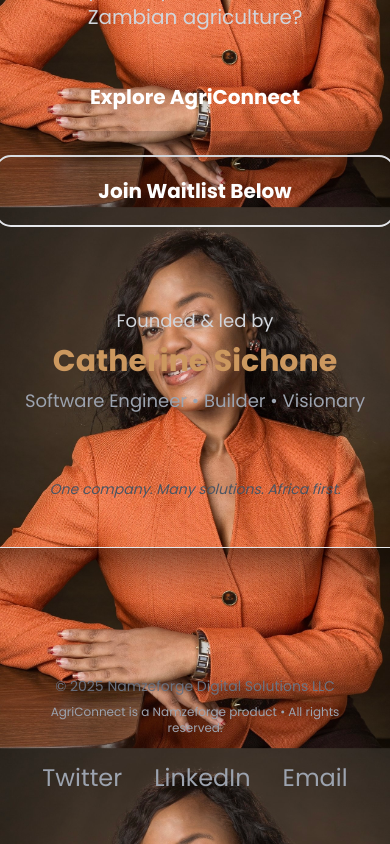
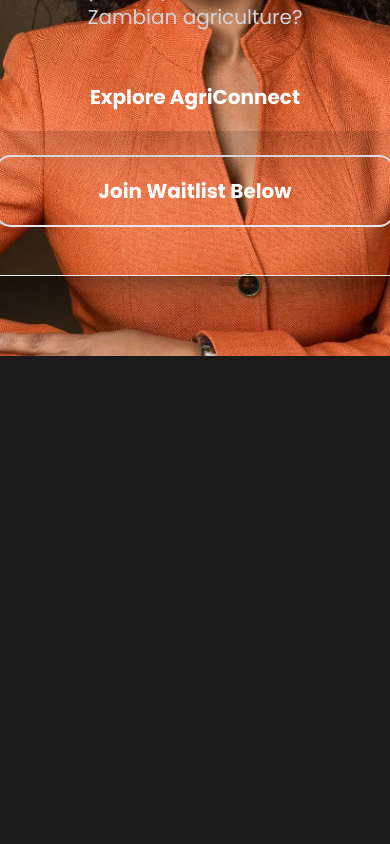
Before and after one commit to Cathy-45/cathy-portfolio-integrated, a React (Vite) app: page / in a window 390 px wide. Shown: the part 1339-2183 px from the top of the page. After the commit the page ends 1695 px from the top, so only its background shows below. Built offline with nearby package versions, Linux system fonts and the light colour scheme.

Commit message:
final empire homepage: footer + syntax + mobile perfection

```diff
--- a/src/components/Home.jsx
+++ b/src/components/Home.jsx
@@ -11,21 +11,11 @@ const Home = () => {
         backgroundImage: `url(${backgroundImage})`,
         backgroundAttachment: "fixed",
         backgroundPosition: "center 20%",
-        backgroundSize: "contain",
+        backgroundSize: "cover",
       }}
     >
-      {/* LIGHTER OVERLAY — PERFECT ON MOBILE */}
-      {/* BRIGHTER, WARMER OVERLAY — PERFECT FOR MOBILE & DESKTOP */}
-      <div
-        className="absolute inset-0 bg-gradient-to-b
-                from-black/50
-                via-black/30
-                to-black/70
-                md:from-black/60
-                md:via-black/40
-                md:to-black/80"
-      />
-      {/* rest of your code stays exactly the same */}
+      {/* LIGHTER OVERLAY — PERFECT ON MOBILE & DESKTOP */}
+      <div className="absolute inset-0 bg-gradient-to-b from-black/50 via-black/30 to-black/70 md:from-black/60 md:via-black/40 md:to-black/80" />
 
       {/* MAIN CONTENT */}
       <div className="relative z-10 min-h-screen flex items-center justify-center px-6">
@@ -137,6 +127,7 @@ const Home = () => {
                   We respect your privacy • No spam, ever
                 </p>
               </div>
+
               {/* SINGLE, POWERFUL CTA — NO DUPLICATES */}
               <div className="mt-20 px-6">
                 <div className="max-w-2xl mx-auto">
@@ -148,8 +139,8 @@ const Home = () => {
                     <Link
                       to="/agriconnect"
                       className="bg-gradient-to-r from-[#da6d20] to-[#fd923c] hover:from-[#c75a10] hover:to-[#e07b2a]
-                   text-white font-bold text-xl py-5 px-12 rounded-2xl
-                   shadow-2xl transform hover:-translate-y-1 transition-all text-center"
+                                 text-white font-bold text-xl py-5 px-12 rounded-2xl
+                                 shadow-2xl transform hover:-translate-y-1 transition-all text-center"
                     >
                       Explore AgriConnect
                     </Link>
@@ -168,57 +159,10 @@ const Home = () => {
                   </div>
                 </div>
               </div>
-
-              {/* FOUNDER */}
-              <p className="mt-20 text-gray-300 text-lg px-6">
-                Founded & led by
-              </p>
-              <p className="text-3xl sm:text-4xl font-bold text-[#fdba74] mt-2 px-6">
-                Catherine Sichone
-              </p>
-              <p className="text-gray-400 mt-2 px-6 text-lg sm:text-xl">
-                Software Engineer • Builder • Visionary
-              </p>
-
-              <p className="mt-16 text-gray-600 text-sm italic">
-                One company. Many solutions. Africa first.
-              </p>
             </div>
           </div>
-          {/* ← closes the glass card */}
         </div>
       </div>
-      {/* ← closes the main content container */}
-
-      {/* FOOTER — CLEAN & PROUD */}
-      <footer className="relative z-10 py-12 px-6 text-center">
-        <p className="text-gray-500 text-sm">
-          © 2025 Namzeforge Digital Solutions LLC
-        </p>
-        <p className="text-gray-400 text-xs mt-2">
-          AgriConnect is a Namzeforge product • All rights reserved.
-        </p>
-        <div className="flex justify-center gap-8 mt-6">
-          <a
-            href="https://twitter.com/namzeforge"
-            className="text-gray-400 hover:text-white transition"
-          >
-            Twitter
-          </a>
-          <a
-            href="https://linkedin.com/company/namzeforge"
-            className="text-gray-400 hover:text-white transition"
-          >
-            LinkedIn
-          </a>
-          <a
-            href="mailto:cathy@namzeforge.com"
-            className="text-gray-400 hover:text-white transition"
-          >
-            Email
-          </a>
-        </div>
-      </footer>
 
       {/* FLOATING PARTICLES */}
       <div className="absolute inset-0 pointer-events-none">
@@ -237,4 +181,5 @@ const Home = () => {
     </section>
   );
 };
+
 export default Home;
```
